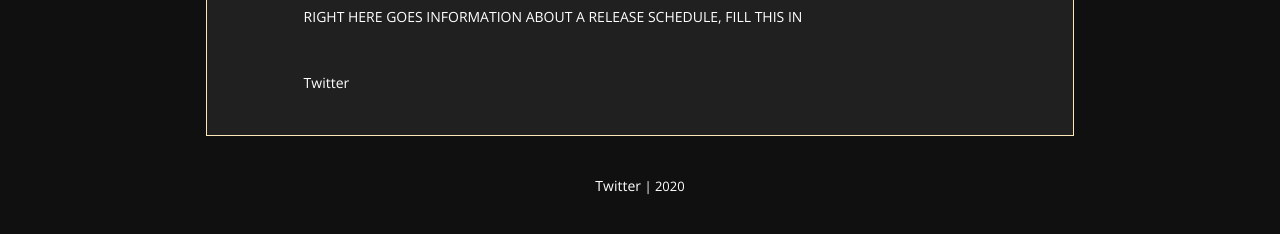
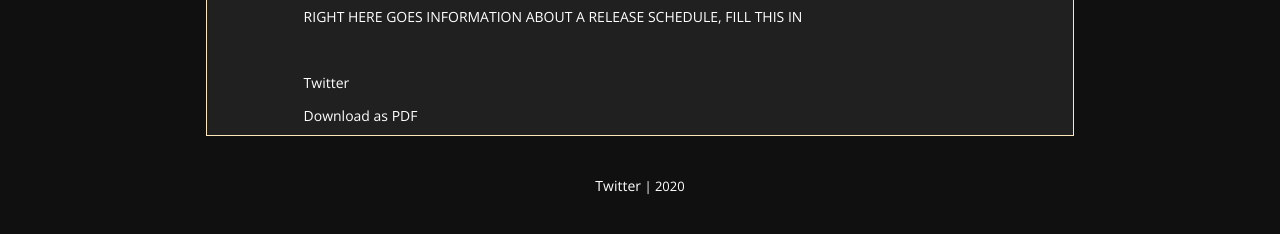
Before and after one commit to Blake-Cash/writing-site, a Jekyll site: the page built from about.html, in a window 1280 px wide. Shown: the part 363-597 px from the top of the page. Built offline with Jekyll 4.4.1, drawn with Linux system fonts in a browser that asks for light colours; some web fonts are replaced.

Commit message:
first test of download function

```diff
--- a/_layouts/blog.html
+++ b/_layouts/blog.html
@@ -23,6 +23,8 @@
 				<h1 id='page-title'>{{page.title}}</h1>
 				{{content}}
 
+				<a href="{{site.baseurl}}/pdfs/testDocument.txt">Download as PDF</a>
+
 				<br />
 
 			</div>
--- /dev/null
+++ b/pdfs/testDocument.txt
@@ -0,0 +1 @@
+Hey
```
Also changed, not shown: README.md, 1 other file.
